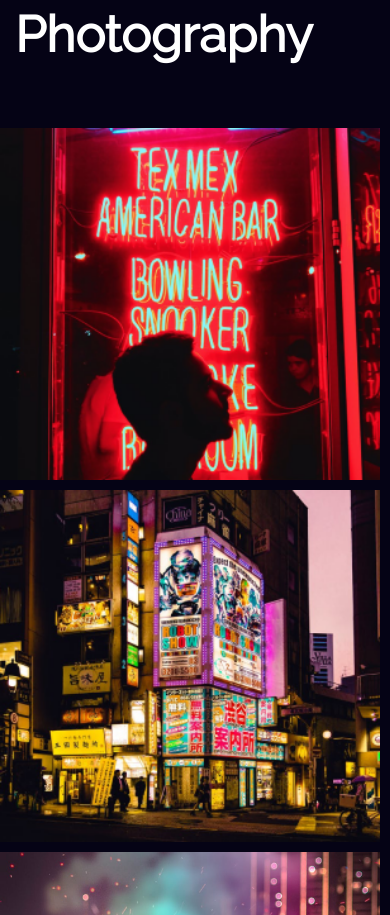
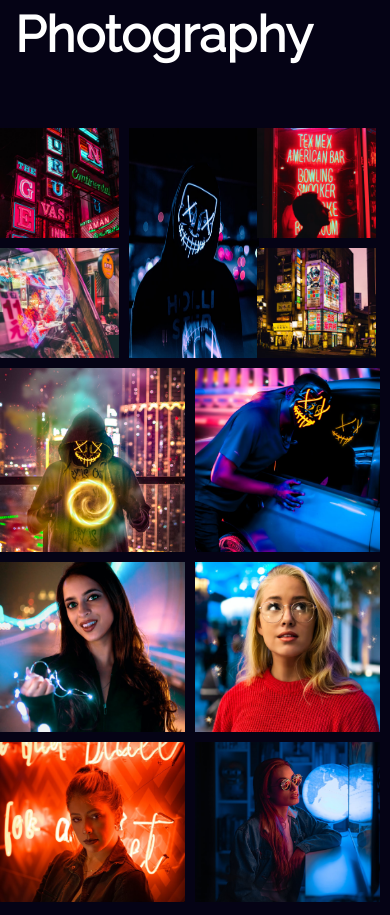
Before and after one commit to yahayakenny/React-Neon-photography-, a React app: page / in a window 390 px wide. Shown: the part 2050-2965 px from the top of the page. Built offline with nearby package versions, Linux system fonts and the light colour scheme.

Commit message:
updated responsiveness

```diff
--- a/src/components/App.css
+++ b/src/components/App.css
@@ -194,11 +194,15 @@ nav {
     background-position: center center;
     position: relative;
 
+
 }
 
 .contact-form {
     background-color: black;
     padding: 50px;
+    z-index: 10;
+    opacity: 0.8;
+
 }
 
 
@@ -224,8 +228,33 @@ nav {
 
 }
 
-@media(max-width: 499px){
-  .hide {
-    display: none;
-  }
+@media(max-width: 575px){
+
+  .top .row {
+    display: flex;
+   flex-wrap: wrap;
 }
+
+.top .row .col-xs-4{
+  width: 33%;
+  min-width:0 !important;
+}
+.bottom .row {
+  display: flex;
+ flex-wrap: wrap;
+}
+
+.bottom .row .col-xs-6{
+  width: 50%;
+  min-width:0 !important;
+}
+.lower .row {
+  display: flex;
+ flex-wrap: wrap;
+}
+
+.lower .row .col-xs-3{
+  width: 50%;
+  min-width:0 !important;
+}
+}
--- a/src/components/Works.js
+++ b/src/components/Works.js
@@ -24,13 +24,13 @@ export class Works extends Component {
                 </section>
 
                 <section class = "works ">
-                    <div class="container-fluid container">
+                    <div class="container-fluid container top">
                         <div class="row">
-                            <div class="col-xs-4 col-sm-4 col-md-4 col-lg-4 no-padding hide">
+                            <div class="col-xs-4 col-sm-4 col-md-4 col-lg-4 no-padding">
                                 <img src={imageOne} alt="" class = "one"/><br/>
                                 <img src={imageTwo} alt=""/>
                             </div>
-                            <div class="col-xs-4 col-sm-4 col-md-4 col-lg-4 no-padding hide">
+                            <div class="col-xs-4 col-sm-4 col-md-4 col-lg-4 no-padding">
                                 <img src={imageThree}alt="" class = "long-img " />
                             </div>
                             <div class="col-xs-4 col-sm-4 col-md-4 col-lg-4 no-padding">
@@ -52,7 +52,7 @@ export class Works extends Component {
                 </section>
 
                 <section class = "item-img">
-                    <div class="container container-fluid hide">
+                    <div class="container container-fluid lower">
                         <div class="row">
                              <div class="col-xs-3 col-sm-3 col-md-3 col-lg-3 no-padding">
                                 <img src={imageEight} alt="" class = "one"/>
```
